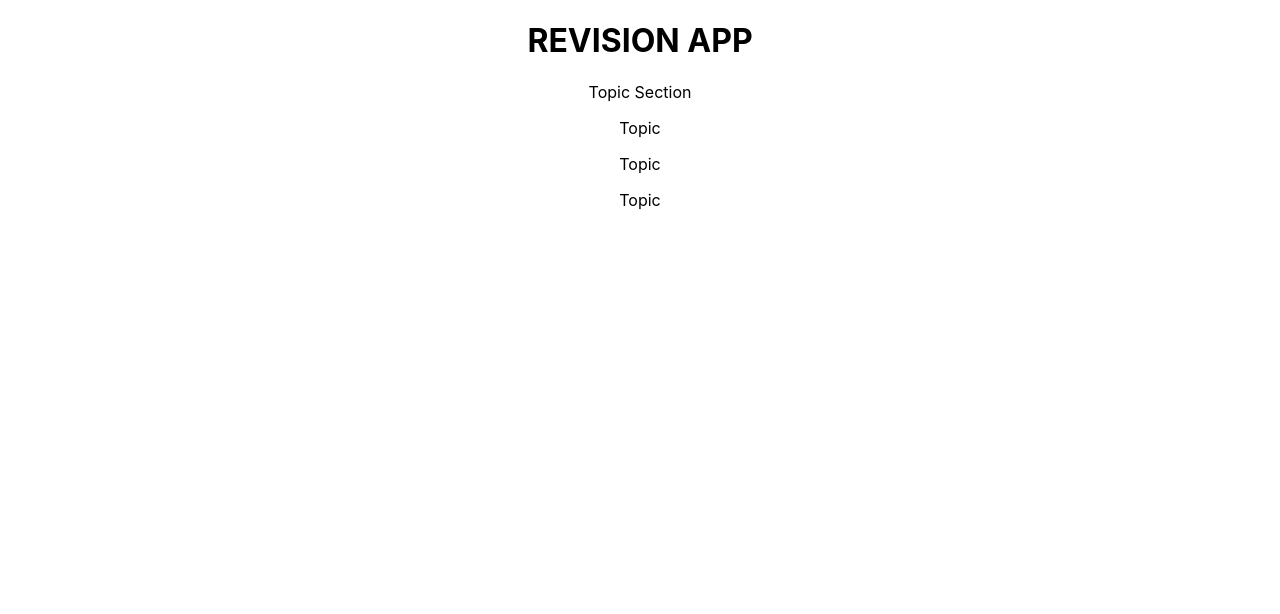
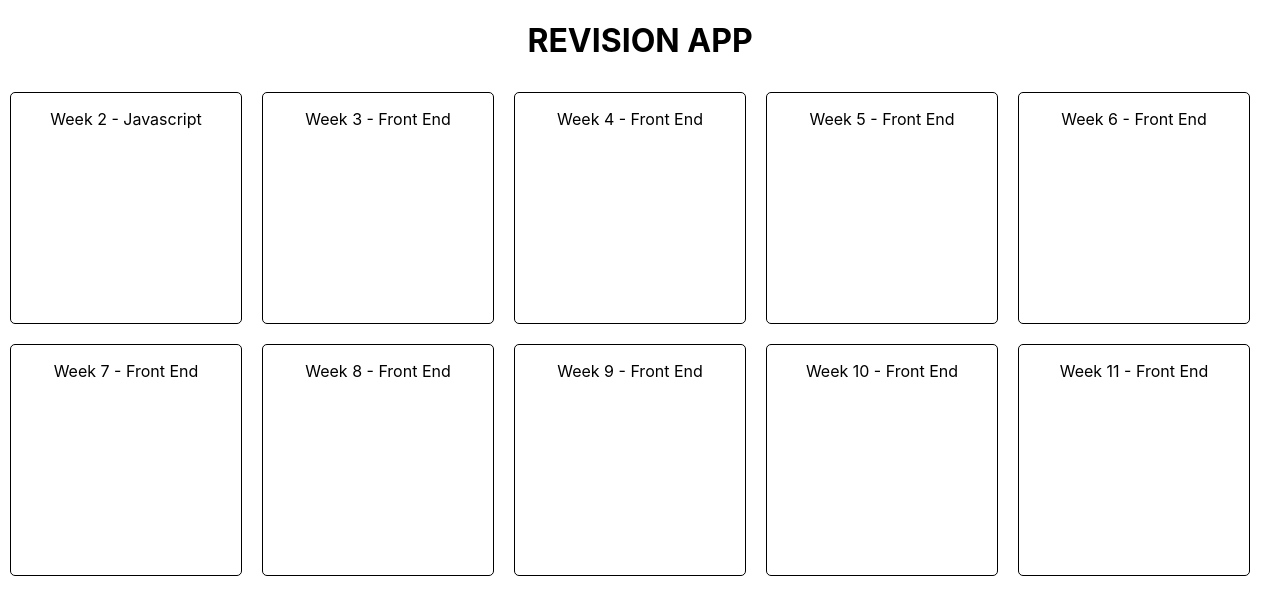
Before and after one commit to SchoolOfCode/national-project-week9-Frontend, a React (Create React App) app: page / in a window 1280 px wide. Shown: the top 614 px of the page. Built offline with nearby package versions, Linux system fonts and the light colour scheme.

Commit message:
topicSection router working

```diff
--- a/package.json
+++ b/package.json
@@ -8,6 +8,7 @@
     "@testing-library/user-event": "^13.5.0",
     "react": "^17.0.2",
     "react-dom": "^17.0.2",
+    "react-router-dom": "^6.2.1",
     "react-scripts": "5.0.0",
     "web-vitals": "^2.1.3"
   },
--- a/src/components/App/App.css
+++ b/src/components/App/App.css
@@ -2,37 +2,16 @@
   text-align: center;
 }
 
-.App-logo {
-  height: 40vmin;
-  pointer-events: none;
+.topic-section {
+  display: flex;
+  flex-direction: row;
+  flex-wrap: wrap;
 }
 
-@media (prefers-reduced-motion: no-preference) {
-  .App-logo {
-    animation: App-logo-spin infinite 20s linear;
-  }
+.topic {
+  margin: 10px;
+  border: 1px black solid;
+  border-radius: 5px;
+  width: 230px;
+  height: 230px;
 }
-
-.App-header {
-  background-color: #282c34;
-  min-height: 100vh;
-  display: flex;
-  flex-direction: column;
-  align-items: center;
-  justify-content: center;
-  font-size: calc(10px + 2vmin);
-  color: white;
-}
-
-.App-link {
-  color: #61dafb;
-}
-
-@keyframes App-logo-spin {
-  from {
-    transform: rotate(0deg);
-  }
-  to {
-    transform: rotate(360deg);
-  }
-}
--- a/src/components/App/App.js
+++ b/src/components/App/App.js
@@ -1,5 +1,7 @@
+import { Routes, Route, Link } from "react-router-dom";
+
+import './App.css';
 import Header from '../Header';
-import './App.css';
 import TopicSection from "../TopicSection";
 
 
@@ -7,7 +9,12 @@ function App() {
   return (
     <div className="App">
       <Header></Header>
-      <TopicSection></TopicSection>
+
+
+
+      <Routes>
+        <Route path="/" element={<TopicSection />} />
+      </Routes>
     </div>
   );
 }
--- a/src/components/Topic/index.js
+++ b/src/components/Topic/index.js
@@ -1,9 +1,9 @@
 import React from 'react'
 
-export default function Topic() {
+export default function Topic({ title }) {
     return (
-        <div>
-            <p>Topic</p>
+        <div className="topic">
+            <p>{title}</p>
         </div>
     )
 }
--- a/src/components/TopicSection/index.js
+++ b/src/components/TopicSection/index.js
@@ -3,11 +3,17 @@ import Topic from "../Topic";
 
 export default function TopicSection() {
     return (
-        <div>
-            <p>Topic Section</p>
-            <Topic></Topic>
-            <Topic></Topic>
-            <Topic></Topic>
+        <div className='topic-section'>
+            <Topic title="Week 2 - Javascript"></Topic>
+            <Topic title="Week 3 - Front End"></Topic>
+            <Topic title="Week 4 - Front End"></Topic>
+            <Topic title="Week 5 - Front End"></Topic>
+            <Topic title="Week 6 - Front End"></Topic>
+            <Topic title="Week 7 - Front End"></Topic>
+            <Topic title="Week 8 - Front End"></Topic>
+            <Topic title="Week 9 - Front End"></Topic>
+            <Topic title="Week 10 - Front End"></Topic>
+            <Topic title="Week 11 - Front End"></Topic>
         </div>
     )
 }
```
Also changed, not shown: src/index.js (+14 -2 lines), 1 other file (tests, documents, lock files or other folders).
